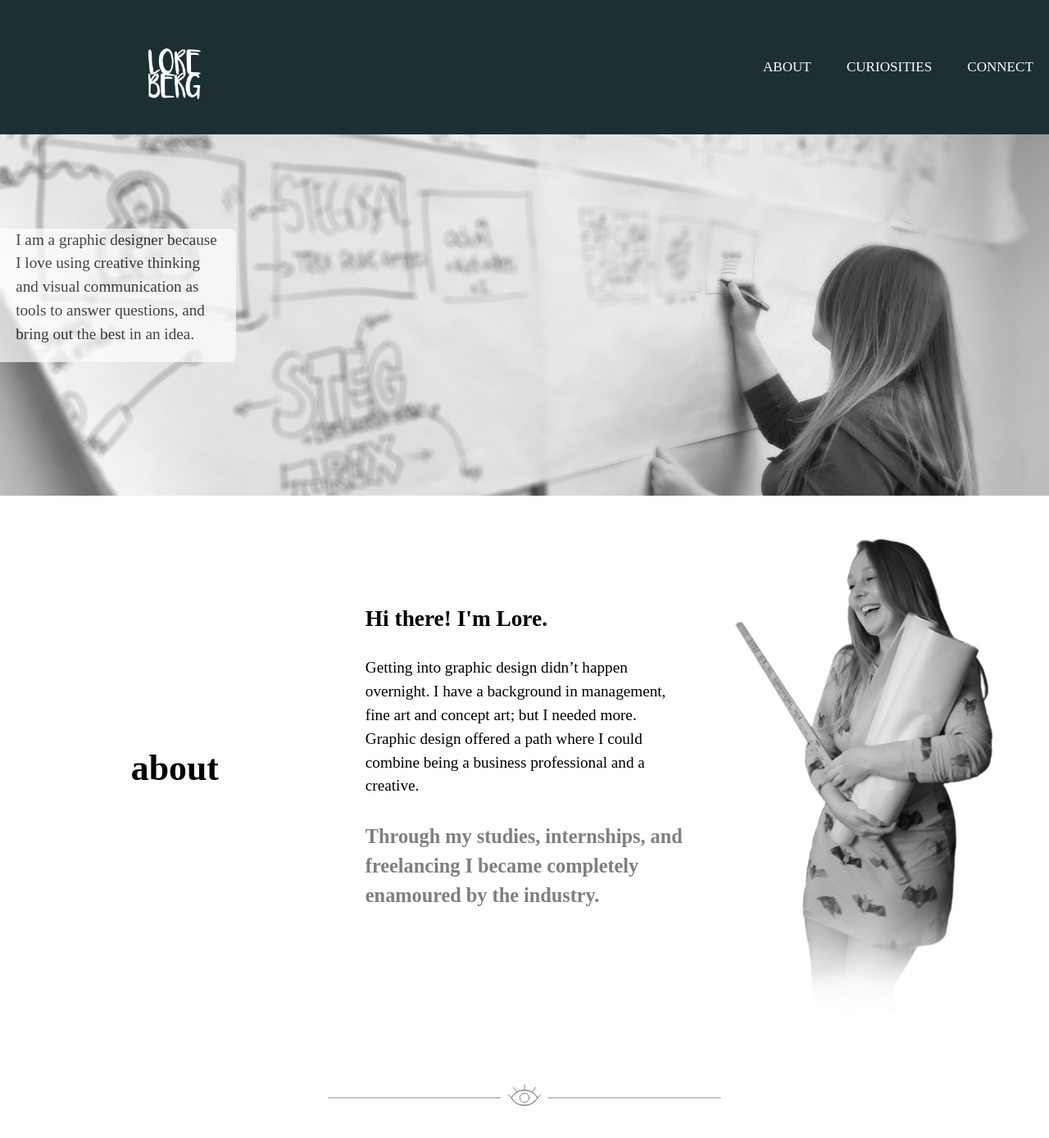
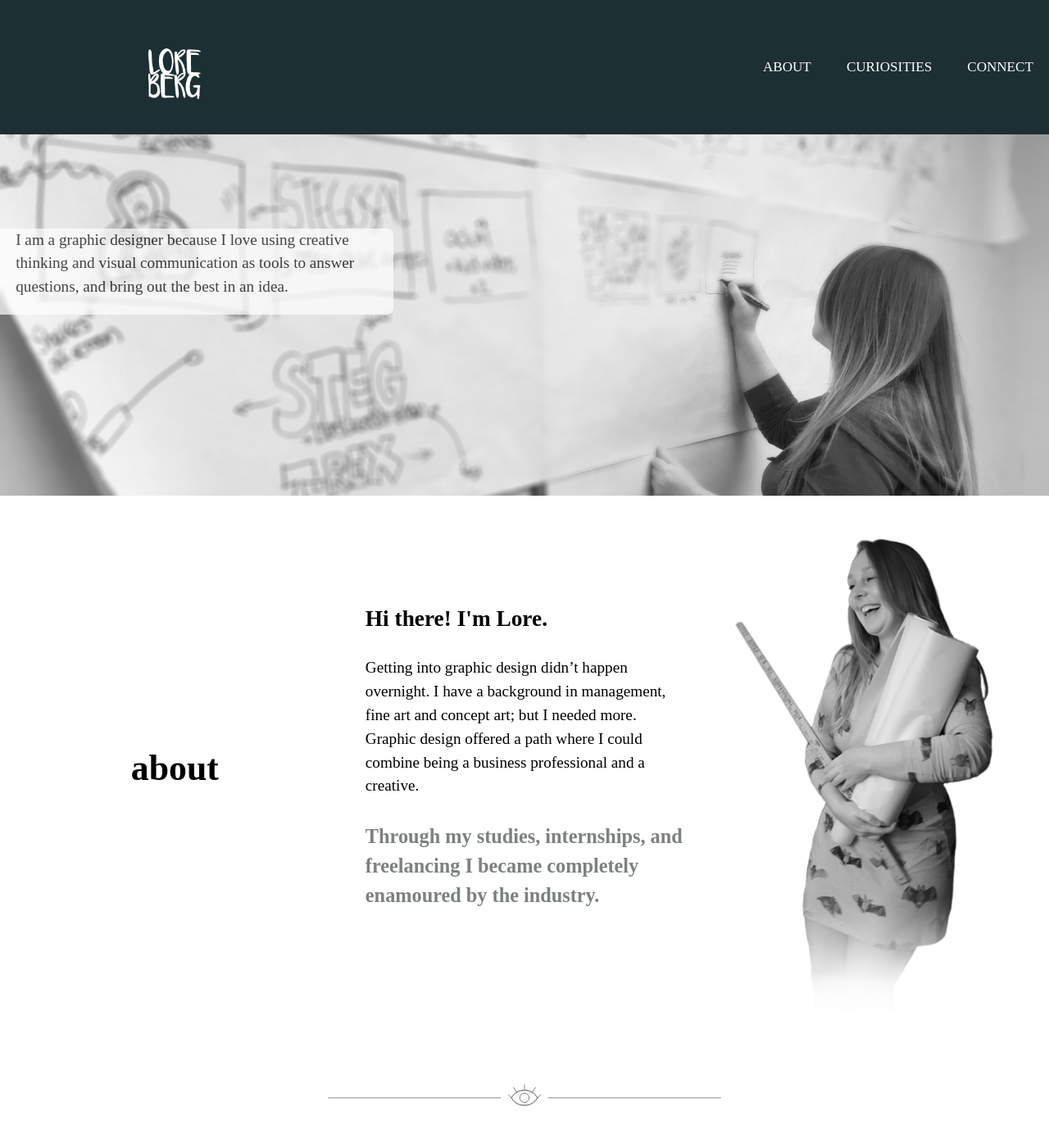
Before and after one commit to laurenberg/graphicsoflore.ca, a Jekyll site: the page built from index.html, in a window 1280 px wide and 1400 px high. Shown: the top 1389 px of the window at 82% size. Built offline with Jekyll 4.4.1, drawn with Linux system fonts in a browser that asks for light colours; some web fonts are replaced.

Commit message:
why-box fix

```diff
--- a/css/main.css
+++ b/css/main.css
@@ -585,7 +585,7 @@ h2 {
 
   .why-box {
     padding-top: 8em;
-    max-width: 30em;
+    max-width: 60em;
   }
 
   img.grayscale:hover {
@@ -779,7 +779,7 @@ h2 {
 
   .why-box {
     padding-top: 10em;
-    max-width: 30em;
+    max-width: 60em;
   }
 
   .symbols {
```
